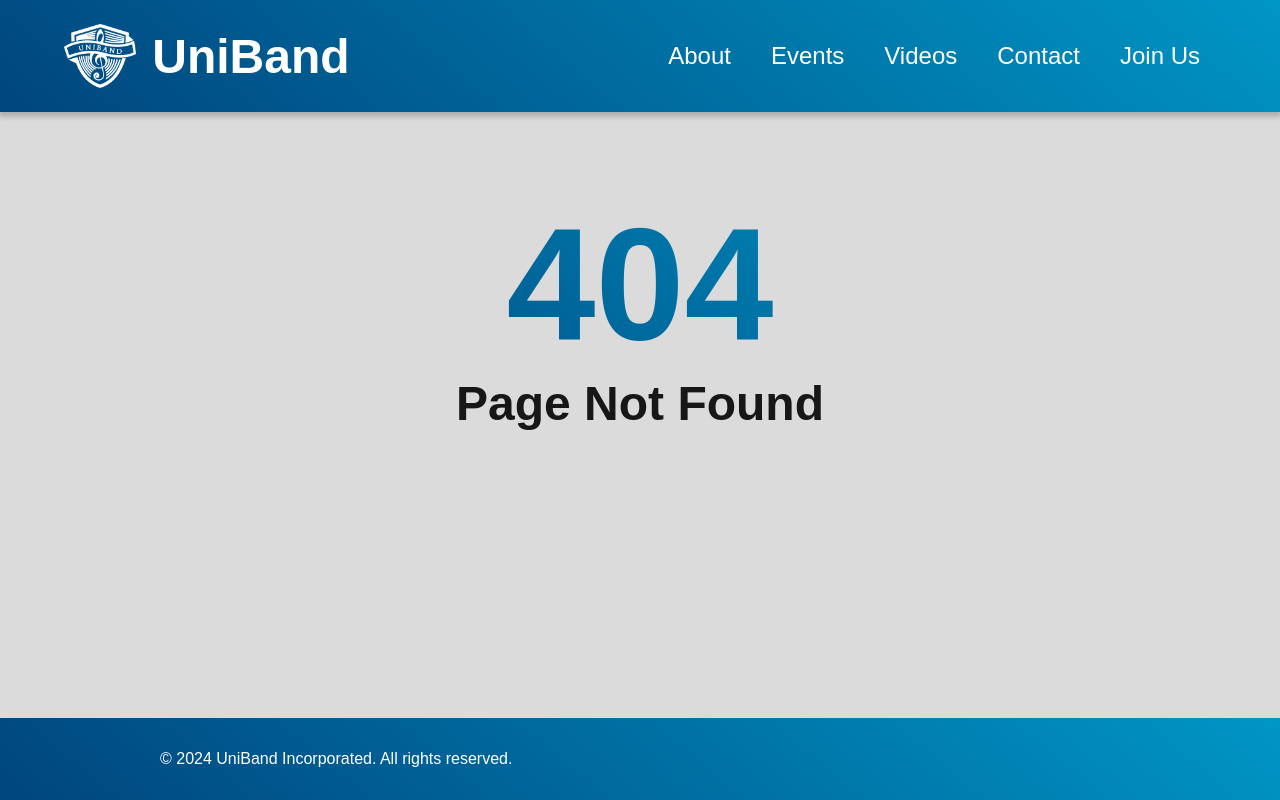
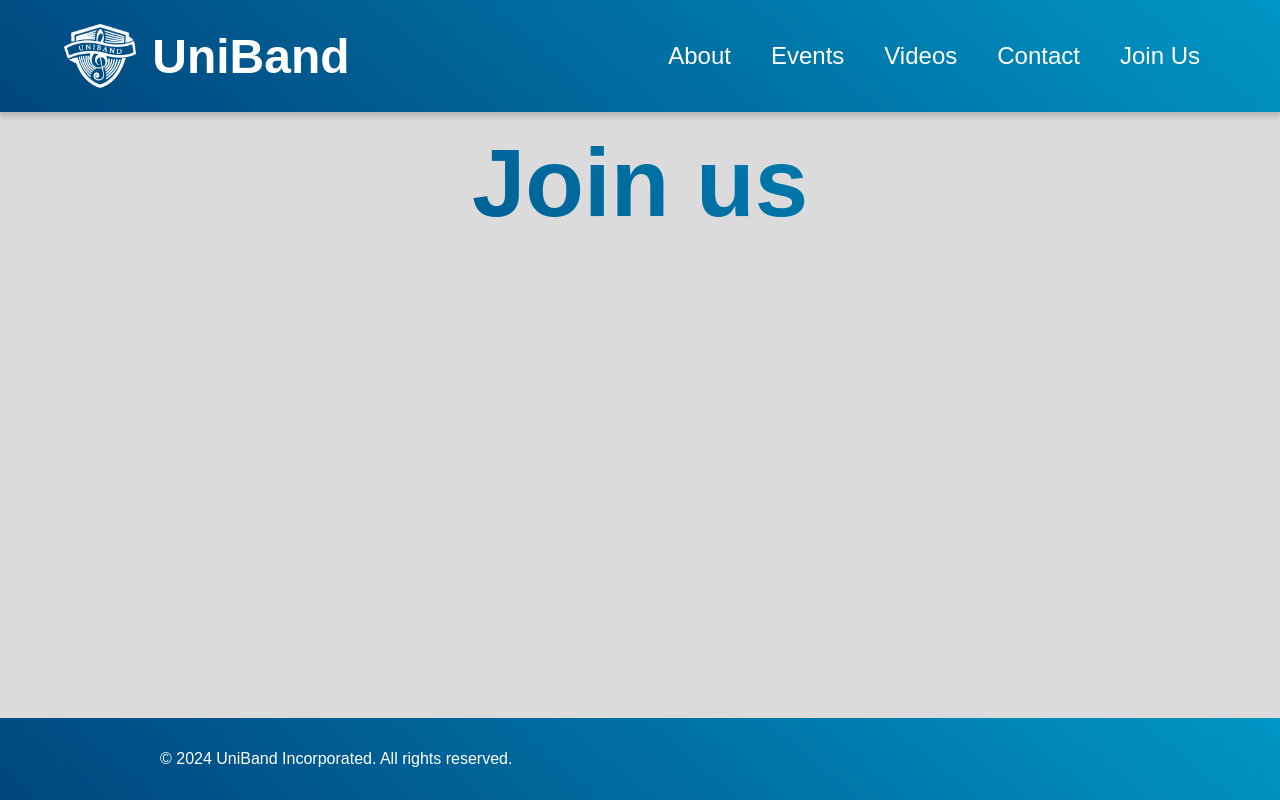
Before and after one commit to UniBand/uniband-site, a Next.js app: page /join in a window 1280 px wide. Before the commit this address had no page. Built offline with nearby package versions, Linux system fonts and the light colour scheme.

Commit message:
feat: Added empty pages

```diff
--- a/src/app/globals.css
+++ b/src/app/globals.css
@@ -1,6 +1,8 @@
 :root {
   --background: #dbdbdb;
   --foreground: #171717;
+
+  --body-margins: 10rem;
 }
 
 html,
--- /dev/null
+++ b/src/app/join/page.tsx
@@ -0,0 +1,11 @@
+"use client";
+
+import Title from "@/components/atomic/Title";
+
+export default function Join() {
+  return (
+    <>
+      <Title>Join us</Title>
+    </>
+  );
+}
--- a/src/app/not-found.tsx
+++ b/src/app/not-found.tsx
@@ -4,7 +4,7 @@ import styled from "styled-components";
 
 const NotFound = styled.div`
   margin-block: 5rem;
-  padding-inline: 10rem;
+  padding-inline: var(--body-margins);
   text-align: center;
 
   h1 {
--- /dev/null
+++ b/src/components/atomic/Title.tsx
@@ -0,0 +1,20 @@
+import styled from "styled-components";
+
+const StyledTitle = styled.h1<{ fontSize: string }>`
+  background: linear-gradient(40deg, #00457d, #0096c5);
+  -webkit-background-clip: text;
+  -webkit-text-fill-color: transparent;
+  font-size: ${({ fontSize }) => fontSize};
+  font-stretch: expanded;
+  font-weight: 700;
+  text-align: center;
+`;
+
+interface TitleProps {
+  children: React.ReactNode;
+  fontSize?: string;
+}
+
+export default function Title({ children, fontSize = "6rem" }: TitleProps) {
+  return <StyledTitle fontSize={fontSize}>{children}</StyledTitle>;
+}
--- a/src/components/header-footer/Footer.tsx
+++ b/src/components/header-footer/Footer.tsx
@@ -10,7 +10,7 @@ const StyledFooter = styled.footer`
   flex-direction: column;
   gap: 2rem;
   padding-block: 2rem;
-  padding-inline: 10rem;
+  padding-inline: var(--body-margins);
   position: absolute;
   width: 100%;
 `;
--- a/src/components/header-footer/Header.tsx
+++ b/src/components/header-footer/Header.tsx
@@ -6,13 +6,14 @@ import Navbar from "./Navbar";
 
 const StyledHeader = styled.header`
   background: linear-gradient(40deg, #00457d, #0096c5);
-  box-shadow: 0 4px 5px 1px rgba(0, 0, 0, 0.2);
+  box-shadow: 0 4px 5px 1px rgba(0, 0, 0, 0.15);
   display: flex;
   flex-direction: column;
   padding-block: 1.5rem;
   padding-inline: 4rem;
   position: sticky;
   top: 0;
+  margin-bottom: 1rem;
 
   a {
     color: inherit;
```
Also changed, not shown: src/app/about/page.tsx (added, +11 -0 lines), src/app/contact/page.tsx (added, +11 -0 lines), src/app/events/page.tsx (added, +11 -0 lines), src/app/page.tsx (+7 -14 lines), src/app/videos/page.tsx (added, +11 -0 lines).
